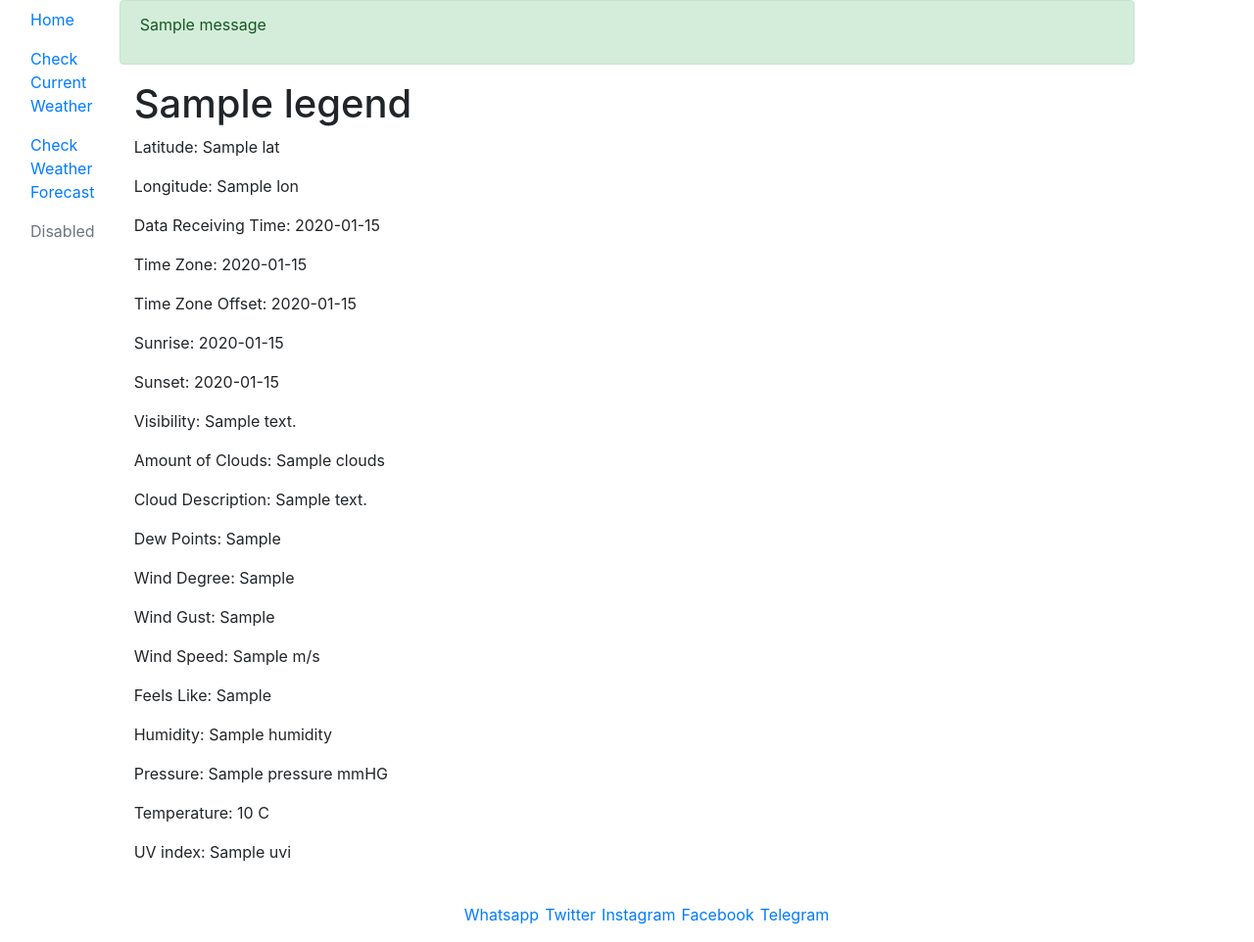
After one commit to jamesconfy/Weather-App, a Flask app: template templates/view_data_fore.html in a window 1280 px wide. The commit adds this page. Shown: the whole page at 98% size. Run offline with Flask 2, Linux system fonts and the light colour scheme; the template is opened without the code that fills it: most values are stand-ins (such as "Sample title", 1, 10 or a date in 2020); one stand-in notice (Sample message) is shown; some libraries are stand-ins or nearby versions.

Commit message:
All Set Up

```diff
--- a/templates/layout.html
+++ b/templates/layout.html
@@ -41,7 +41,18 @@
                 </ul>
             </div>
             <div class="col-md-10 col-sm-12">
-                {% block content %} {% endblock %}
+                <div>
+                    {% with messages = get_flashed_messages(with_categories=true) %}
+                    {% if messages %}
+                    {% for category, msg in messages %}
+                    <div class="alert alert-{{ category}}">
+                        <p>{{msg}}</p>
+                    </div>
+                    {% endfor %}
+                    {% endif %}
+                    {% endwith %}
+                    {% block content %} {% endblock %}
+                </div>
             </div>
             <div class="col-md-1 col-sm-12"></div>
         </div>
@@ -51,10 +62,11 @@
         <div class="container">
             <div class="foo">
                 <ul>
-                    <li>Whatsapp</li>
-                    <li>Twitter</li>
-                    <li>Instagram</li>
-                    <li>Facebook</li>
+                    <li><a href="https://wa.me/2348149795370" target="_blank">Whatsapp</a></li>
+                    <li><a href="https://twitter.com/jamesconfy" target="_blank">Twitter</a></li>
+                    <li><a href="https://instagram.com/jconfy" target="_blank">Instagram</a></li>
+                    <li><a href="https://www.facebook.com/jamesconfy8" target="_blank">Facebook</a></li>
+                    <li><a href="https://t.me/jamesconfy" target="_blank">Telegram</a></li>
                 </ul>
             </div>
         </div>
--- a/templates/view_data.html
+++ b/templates/view_data_current.html
@@ -2,7 +2,6 @@
 {% block content %}
 <div class="container">
     <h1>{{ legend }}</h1>
-    <p>Id: {{ data.id }}<p>
     <p>Latitude: {{ data.coord.lat }}</p>
     <p>Longitude: {{ data.coord.lon }}</p>
     <p>Data Receiving Time: {{ dt.strftime("%H:%M:%S, %d/%m/%Y") }}</p>
--- /dev/null
+++ b/templates/view_data_fore.html
@@ -0,0 +1,25 @@
+{% extends "layout.html" %}
+{% block content %}
+<div class="container">
+    <h1>{{ legend }}</h1>
+    <p>Latitude: {{ data.lat }}</p>
+    <p>Longitude: {{ data.lon }}</p>
+    <p>Data Receiving Time: {{ dt.strftime("%H:%M:%S, %d/%m/%Y") }}</p>
+    <p>Time Zone: {{ data.timezone }}</p>
+    <p>Time Zone Offset: {{ data.timezone_offset }}</p>
+    <p>Sunrise: {{ sr.strftime("%H:%M:%S, %d/%m/%Y") }}</p>
+    <p>Sunset: {{ ss.strftime("%H:%M:%S, %d/%m/%Y") }}</p>
+    <p>Visibility: {{ data.current.visibility }}</p>
+    <p>Amount of Clouds: {{ data.current.clouds }}</p>
+    <p>Cloud Description: {{ data.current.weather.0.description }}</p>
+    <p>Dew Points: {{ data.current.dew_point }}</p>
+    <p>Wind Degree: {{ data.current.wind_deg }}</p>
+    <p>Wind Gust: {{ data.current.wind_gust }}</p>
+    <p>Wind Speed: {{ data.current.wind_speed }} m/s</p>
+    <p>Feels Like: {{ data.current.feels_like }}</p>
+    <p>Humidity: {{ data.current.humidity }}</p>
+    <p>Pressure: {{ data.current.pressure }} mmHG</p>
+    <p>Temperature: {{ data.current.temp }} C</p>
+    <p>UV index: {{ data.current.uvi }}</p>
+</div>
+{% endblock content %}
--- a/utils.py
+++ b/utils.py
@@ -1,4 +1,5 @@
 import datetime
+import os
 
 def ms_to_date(ms, tz):
     mms = ms*1000 - tz*1000
--- a/weather.py
+++ b/weather.py
@@ -1,4 +1,4 @@
-from flask import Flask, render_template, url_for, request, redirect
+from flask import Flask, render_template, request, flash
 import requests
 import os
 from forms import CurrentWeatherForm
@@ -7,8 +7,7 @@ from utils import ms_to_date
 app = Flask(__name__)
 app.config['SECRET_KEY'] = 'hafdgjhluerhadj'
 BASE_URL = 'http://api.openweathermap.org/data/2.5'
-API_KEY = os.environ.get('API_key')
-
+API_key = os.environ.get('API_key')
 
 @app.route('/')
 @app.route('/home')
@@ -22,15 +21,14 @@ async def current():
     if request.method == 'POST':
         city = form.city.data
         try:
-            #API_key = os.environ.get('API_key')
-            API_key = '50d0ca8e106821a32b9361d45bb7f16a'
             api = requests.get(f'{BASE_URL}/weather?q={city}&appid={API_key}')
             data = api.json()
-            #return data
-            dt = ms_to_date(data.get("dt"), data.get("timezone"))
-            sr = ms_to_date(data["sys"]["sunrise"], data.get("timezone"))
-            ss = ms_to_date(data["sys"]["sunset"], data.get("timezone"))
-            return render_template('view_data.html', data=data, title="Current Weather", legend='Current Weather', dt=dt, sr=sr, ss=ss)
+            if data["cod"] != "404":
+
+                dt = ms_to_date(data.get("dt"), data.get("timezone"))
+                sr = ms_to_date(data["sys"]["sunrise"], data.get("timezone"))
+                ss = ms_to_date(data["sys"]["sunset"], data.get("timezone"))
+                return render_template('view_data_current.html', data=data, title="Current Weather", legend='Current Weather', dt=dt, sr=sr, ss=ss)
 
         except requests.exceptions.ConnectionError as err:
             return f'Error: {err}'
@@ -38,6 +36,7 @@ async def current():
         except requests.exceptions.HTTPError as err:
             return f'Error: {err}'
 
+        flash(f'City, {city} is not found in our database. Please enter another City', 'danger')
     return render_template('current.html', form=form, title='Current Weather')
 
 @app.route('/forecast', methods=['POST', 'GET'])
@@ -46,20 +45,22 @@ async def forecast():
     if request.method == 'POST':
         city = form.city.data
         try:
-            #API_key = os.environ.get('API_key')
-            API_key = 'd228a089b08406745e52568262b60f83'
             api1 = requests.get(f'{BASE_URL}/weather?q={city}&appid={API_key}')
             data1 = api1.json()
-            lat = data1['coord']['lat']
-            lon = data1['coord']['lon']
+            if data1["cod"] != "404":
 
-            api = requests.get(f'{BASE_URL}/onecall?lat={lat}&lon={lon}&&appid={API_key}')
-            data = api.json()
-            return data
-            dt = ms_to_date(data.get("dt"), data.get("timezone_offset"))
-            sr = ms_to_date(data["sys"]["sunrise"], data.get("timezone_offset"))
-            ss = ms_to_date(data["sys"]["sunset"], data.get("timezone_offset"))
-            return render_template('view_data.html', data=data, title="Current Weather", legend='Current Weather', dt=dt, sr=sr, ss=ss)
+                lat = data1['coord']['lat']
+                lon = data1['coord']['lon']
+                part = "daily,hourly"
+                unit = "metric"
+
+                api = requests.get(f'{BASE_URL}/onecall?lat={lat}&lon={lon}&units={unit}&exclude={part}&appid={API_key}')
+                data = api.json()
+
+                dt = ms_to_date(data["current"]["dt"], data.get("timezone_offset"))
+                sr = ms_to_date(data["current"]["sunrise"], data.get("timezone_offset"))
+                ss = ms_to_date(data["current"]["sunset"], data.get("timezone_offset"))
+                return render_template('view_data_fore.html', data=data, title="Current Forecast", legend='Forecast Weather', dt=dt, sr=sr, ss=ss)
 
         except requests.exceptions.ConnectionError as err:
             return f'Error: {err}'
@@ -67,6 +68,7 @@ async def forecast():
         except requests.exceptions.HTTPError as err:
             return f'Error: {err}'
 
+        flash(f'City, {city} is not found in our database. Please enter another City', 'danger')
     return render_template('forecast.html', form=form, title='Weather Forecast')
 
 
```
Also changed, not shown: forms.py (line endings or trailing spaces).
